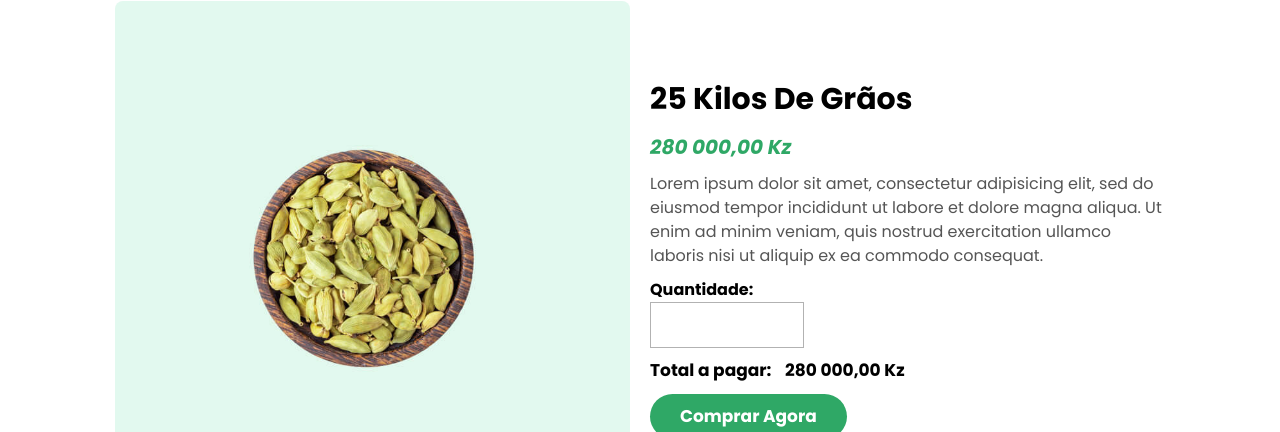
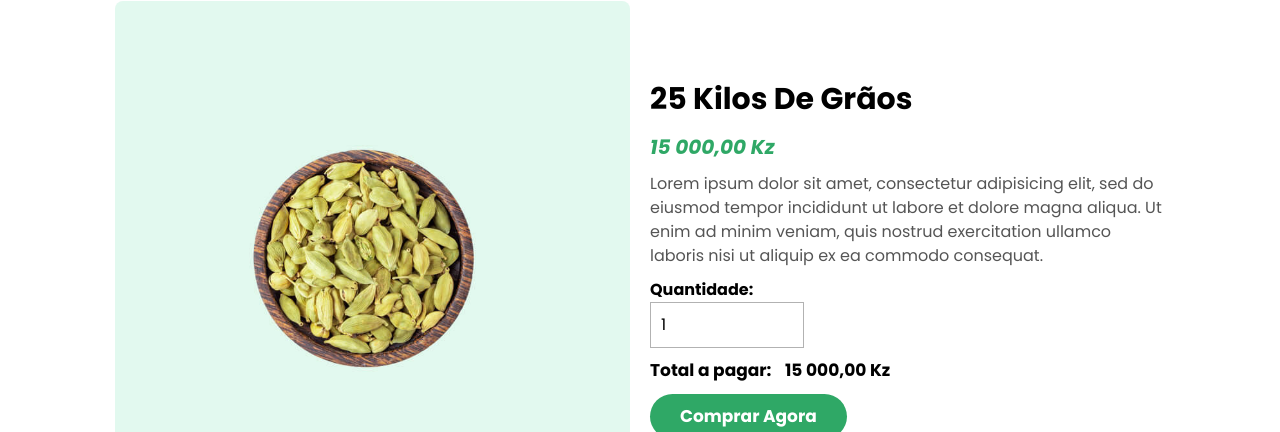
Before and after one commit to Agro-Way/Front-end, a React (Vite) app: page /produtos/detalhes/1 in a window 1280 px wide. Shown: the part 169-601 px from the top of the page. Built offline with nearby package versions, Linux system fonts and the light colour scheme.

Commit message:
Atualizações pontuais

```diff
--- a/src/pages/DetalhesProdutos.jsx
+++ b/src/pages/DetalhesProdutos.jsx
@@ -1,83 +1,84 @@
-// src/pages/DetalhesProdutos.jsx
-import React, { useState, useEffect, useRef } from "react";
-import { Link } from "react-router-dom";
+import React, { useState, useEffect } from "react";
+import { Link, useParams } from "react-router-dom";
 import useDocumentTitle from "../hooks/useDocumentTitle";
 import Header from "../components/Header";
 import Footer from "../components/Footer";
+import { formatarKz } from "../utils/Format";
+import produtos from "../components/DadosProdutos";
 import "./../assets/css/detalhes.css";
 
 function DetalhesProdutos() {
   useDocumentTitle("Detalhes Do Produto | Agroway");
 
-  const precoRef = useRef(null); // Referência ao <span id="preco">
-  const [quantidade, setQuantidade] = useState(1); // Quantidade do produto
-  const [total, setTotal] = useState("0 KZ"); // Total formatado em moeda
+  const { id } = useParams();
+  const produto = produtos.find(p => p.id === Number.parseInt(id));
+
+  const [quantidade, setQuantidade] = useState(1);
+  const [total, setTotal] = useState(0); // agora um número
 
   useEffect(() => {
-    if (precoRef.current) {
-      // Pega texto do span, remove pontos
-      const precoTexto = precoRef.current.textContent
-      .replace(/[^\d,]/g, "")  // Remove símbolos e espaços (ex: "AOA ")
-      .replace(/\./g, "")      // Remove pontos de milhar
-      .replace(",", ".");      // Troca vírgula por ponto decimal;
+    if (produto) {
+      setTotal(produto.preco * quantidade);
+    }
+  }, [quantidade, produto]);
 
-      const preco = Number.parseFloat(precoTexto); // Converte para número
-
-      const totalNumerico = preco * quantidade; // Calcula total
-
-      // Formata para moeda (Kwanza - AOA)
-      const totalFormatado = new Intl.NumberFormat('pt-AO', {
-        style: 'currency',
-        currency: 'AOA',
-        minimumFractionDigits: 2,
-      }).format(totalNumerico);
-
-      setTotal(totalFormatado); // Atualiza o estado com o total
-    }
-    }, [quantidade]); // Atualiza sempre que a quantidade muda
-
+  if (!produto) {
+    return (
+      <>
+        <Header />
+        <section className="detalhes-produtos pt-8">
+          <p className="none">Produto não encontrado.</p>
+        </section>
+        <Footer />
+      </>
+    );
+  }
 
   return (
     <>
-      {/*Header*/}
       <Header />
 
-      {/*Carrinho*/}
       <section className="detalhes-produtos pt-8">
-        <form action="" method="POST" className="form">
+        <form method="POST" className="form">
           <div className="produto-imagem">
-            <img src="/images/product-1.jpg" alt="Produto 1" />
+            <img src={produto.imagem} alt={produto.nome} />
           </div>
           <div className="produto-detalhes">
-            <h1>25 Kilos De Grãos</h1>
-            {/*<p className="price"> <span id="preco"  ref={precoRef}>280.000</span></p>*/}
+            <h1>{produto.nome}</h1>
+
             <p className="price">
-              <span id="preco" ref={precoRef}>
-                {new Intl.NumberFormat('pt-AO', {
-                  style: 'currency',
-                  currency: 'AOA',
-                }).format(280000)}
+              <span id="preco">
+                {formatarKz(produto.preco)}
               </span>
             </p>
+
             <p className="desc">
-              Lorem ipsum dolor sit amet, consectetur adipisicing elit, sed do eiusmod tempor incididunt ut labore et dolore magna aliqua. Ut enim ad minim veniam,
-              quis nostrud exercitation ullamco laboris nisi ut aliquip ex ea commodo consequat.
+              {produto.desc}
             </p>
 
             <label htmlFor="quantidade">Quantidade:</label>
-            <input type="number" name="quantidade" id="quantidade" Value="{quantidade}" min="1" onChange={(e) => setQuantidade(Number.parseInt(e.target.value))} required/>
+            <input
+              type="number"
+              name="quantidade"
+              id="quantidade"
+              value={quantidade}
+              min="1"
+              onChange={(e) => {
+                const valor = Number.parseInt(e.target.value);
+                setQuantidade(Number.isNaN(valor) ? 1 : valor);
+              }}
+              required
+            />
 
             <div className="total">
-              Total a pagar: <span id="total">{total}</span>
+              Total a pagar: <span id="total">{formatarKz(Number.isNaN(total) ? 0 : total)}</span>
             </div>
 
             <Link to="/checkout" className="btn">Comprar Agora</Link>
           </div>
         </form>
-
       </section>
 
-      {/*footer*/}
       <Footer />
     </>
   );
```
